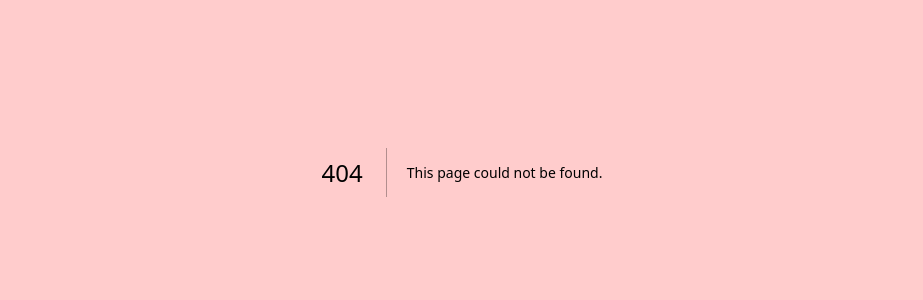
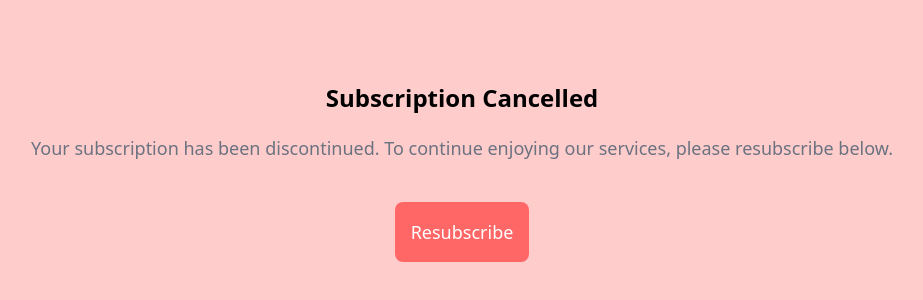
Before and after one commit to austinwright10/DateNightWeb, a Next.js app in the folder date-night/: page /onboarding/CancelPage in a window 1280 px wide. Before the commit this address had no page. Shown: the part 228-528 px from the top of the page, without its empty margins (178-1101 px from the left). Built offline with nearby package versions, Linux system fonts and the light colour scheme.

Commit message:
cancel page created

```diff
--- /dev/null
+++ b/date-night/src/app/components/Cancel.tsx
@@ -0,0 +1,30 @@
+'use client'
+import { useRouter } from 'next/navigation'
+
+export default function Cancel() {
+  const router = useRouter()
+
+  const handleResubscribe = () => {
+    // Redirect to subscription page or trigger subscription flow
+    router.push('/subscribe')
+  }
+
+  return (
+    <div className='flex flex-col items-center justify-center p-5 min-h-screen'>
+      <h1 className='text-2xl font-semibold text-black mb-5'>
+        Subscription Cancelled
+      </h1>
+      <p className='text-lg text-gray-500 text-center mb-5'>
+        Your subscription has been discontinued. To continue enjoying our
+        services, please resubscribe below.
+      </p>
+
+      <button
+        className='mt-5 p-4 rounded-lg text-white text-lg bg-buttonColor'
+        onClick={handleResubscribe}
+      >
+        Resubscribe
+      </button>
+    </div>
+  )
+}
--- /dev/null
+++ b/date-night/src/app/onboarding/CancelPage/page.tsx
@@ -0,0 +1,4 @@
+import Cancel from '@/app/components/Cancel'
+export default function CancelPage() {
+  return <Cancel />
+}
```
